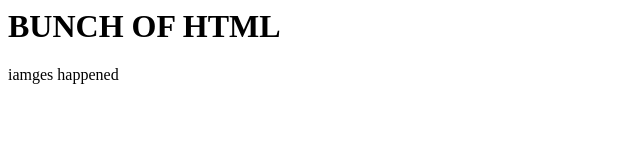
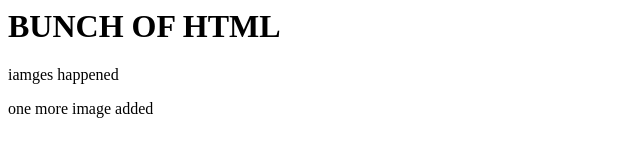
Before and after one commit to thatonedudebro/crap-portfolio, a plain HTML site: page index.html in a window 1280 px wide. Shown: the whole page, without its empty margins (0-640 px from the left). Drawn offline with Linux system fonts and the light colour scheme.

```diff
--- a/index.html
+++ b/index.html
@@ -8,5 +8,6 @@
 <body>
     <h1>BUNCH OF HTML</h1>
     <p>iamges happened</p>
+    <p>one more image added</p>
 </body>
 </html>
```
